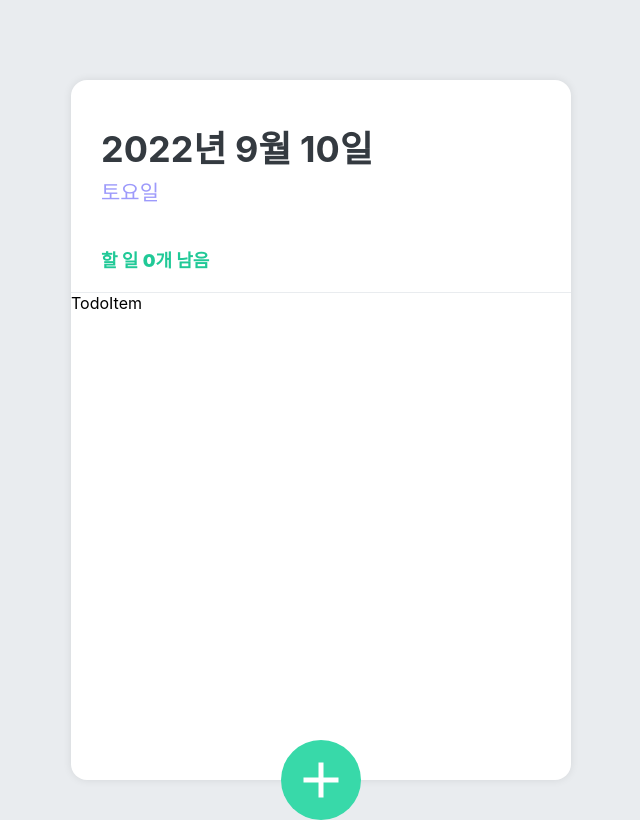
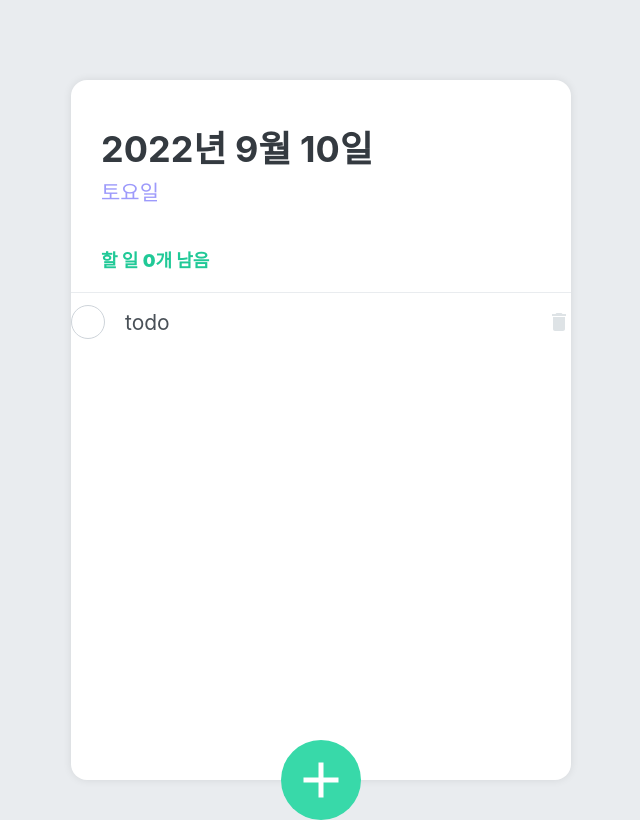
Before and after one commit to losajjang/todolist, a React (Create React App) app: page / in a window 1280 px wide. Shown: the whole page, without its empty margins (319-959 px from the left). Built offline with nearby package versions, Linux system fonts and the light colour scheme.

Commit message:
feat: todoItem UI 개발

```diff
--- a/src/components/TodoItem.tsx
+++ b/src/components/TodoItem.tsx
@@ -1,11 +1,84 @@
-import React from 'react'
+import React from 'react';
+import {MdDone, MdDelete} from 'react-icons/md';
+import styled, {css} from 'styled-components';
 
-type Props = {}
+type TodoItemProps = {
+  onToggle: () => void;
+  done: boolean;
+};
 
-function TodoItem({}: Props) {
+type TodoItemDoneProps = {
+  done: boolean;
+};
+
+const Remove = styled.div`
+  display: flex;
+  align-items: center;
+  justify-content: center;
+  color: #dee3e6;
+  font-size: 24px;
+  cursor: pointer;
+  &:hover {
+    color: #ff6b6b;
+  }
+  /* display: none; */
+`;
+
+const TodoItemBox = styled.div`
+  display: flex;
+  align-items: center;
+  padding-top: 12px;
+  padding-bottom: 12px;
+  &:hover {
+    ${Remove} {
+      display: flex;
+    }
+  }
+`;
+
+const CheckCircle = styled.div<TodoItemDoneProps>`
+  width: 32px;
+  height: 32px;
+  border-radius: 100%;
+  border: 1px solid #ced4da;
+  font-size: 24px;
+  display: flex;
+  justify-content: center;
+  align-items: center;
+  margin-right: 20px;
+  cursor: pointer;
+  ${props =>
+    props.done &&
+    css`
+      border: :1px solid #38d9a9;
+      color: #38d9a9;
+     `}
+`;
+
+const Text = styled.div<TodoItemDoneProps>`
+  flex: 1;
+  font-size: 21px;
+  color: #495057;
+  ${props =>
+    props.done &&
+    css`
+      color: #ced4da;
+      text-decoration: line-through;
+    `}
+`;
+
+function TodoItem({done, onToggle}: TodoItemProps) {
   return (
-    <div>TodoItem</div>
-  )
+    <TodoItemBox>
+      <CheckCircle done={done} onClick={onToggle}>
+        {done && <MdDone />}
+      </CheckCircle>
+      <Text done={done}>todo</Text>
+      <Remove>
+        <MdDelete />
+      </Remove>
+    </TodoItemBox>
+  );
 }
 
-export default TodoItem
+export default TodoItem;
--- a/src/components/TodosList.tsx
+++ b/src/components/TodosList.tsx
@@ -1,10 +1,13 @@
 import React from 'react';
 import TodoItem from './TodoItem';
 
-type Props = {};
+type TodoListProps = {
+  onToggle: () => void;
+  done: boolean;
+};
 
-function TodosList({}: Props) {
-  return <TodoItem />;
+function TodosList({done, onToggle}: TodoListProps) {
+  return <TodoItem done={done} onToggle={onToggle} />;
 }
 
 export default TodosList;
--- a/src/containers/TodosListContainer.tsx
+++ b/src/containers/TodosListContainer.tsx
@@ -1,8 +1,13 @@
-import React from 'react';
+import React, {useState} from 'react';
 import TodosList from '../components/TodosList';
 
 function TodosListContainer() {
-  return <TodosList />;
+  const [done, setDone] = useState(false);
+  const onToggle = () => {
+    setDone(!done);
+  };
+
+  return <TodosList done={done} onToggle={onToggle} />;
 }
 
 export default TodosListContainer;
```
